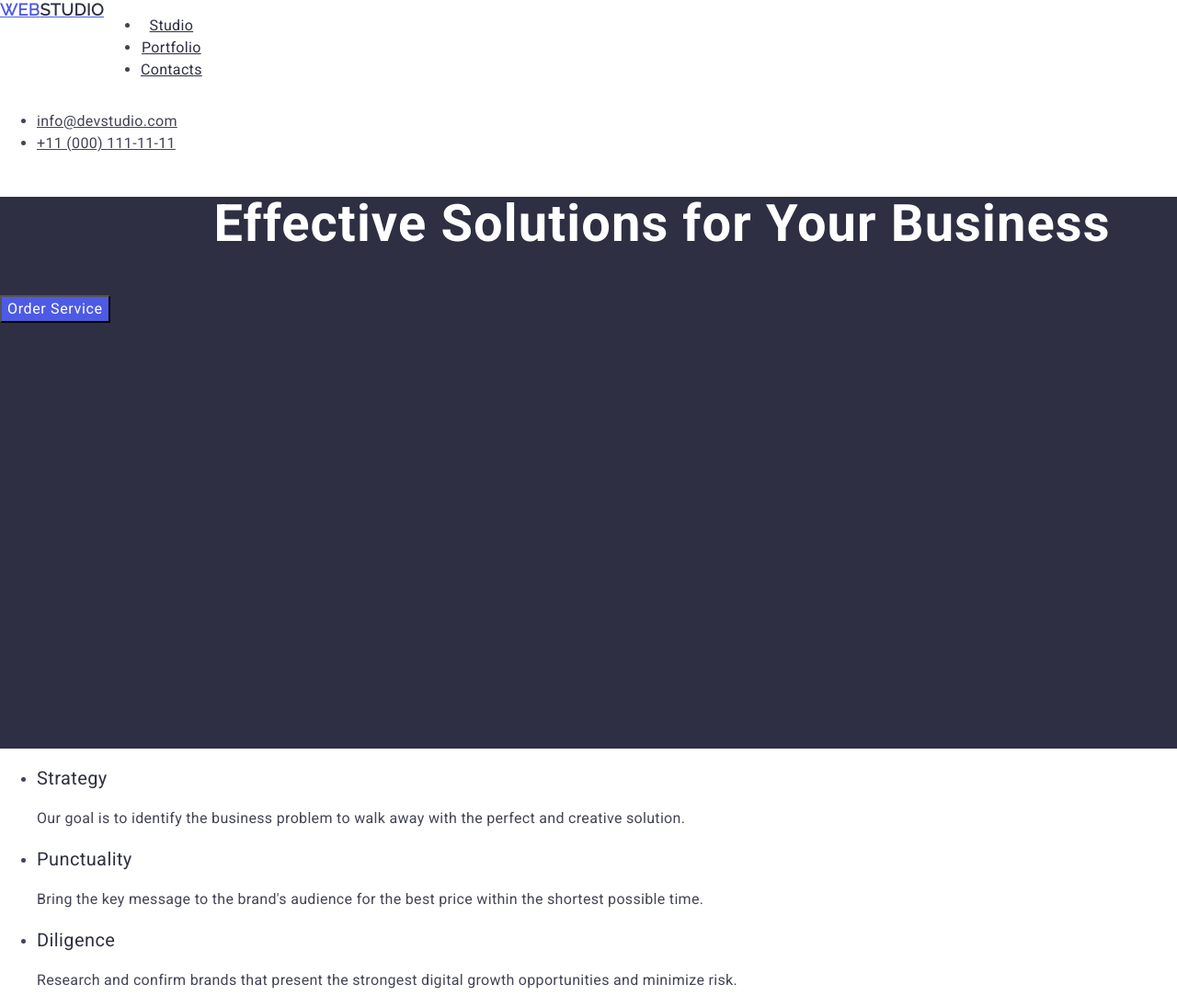
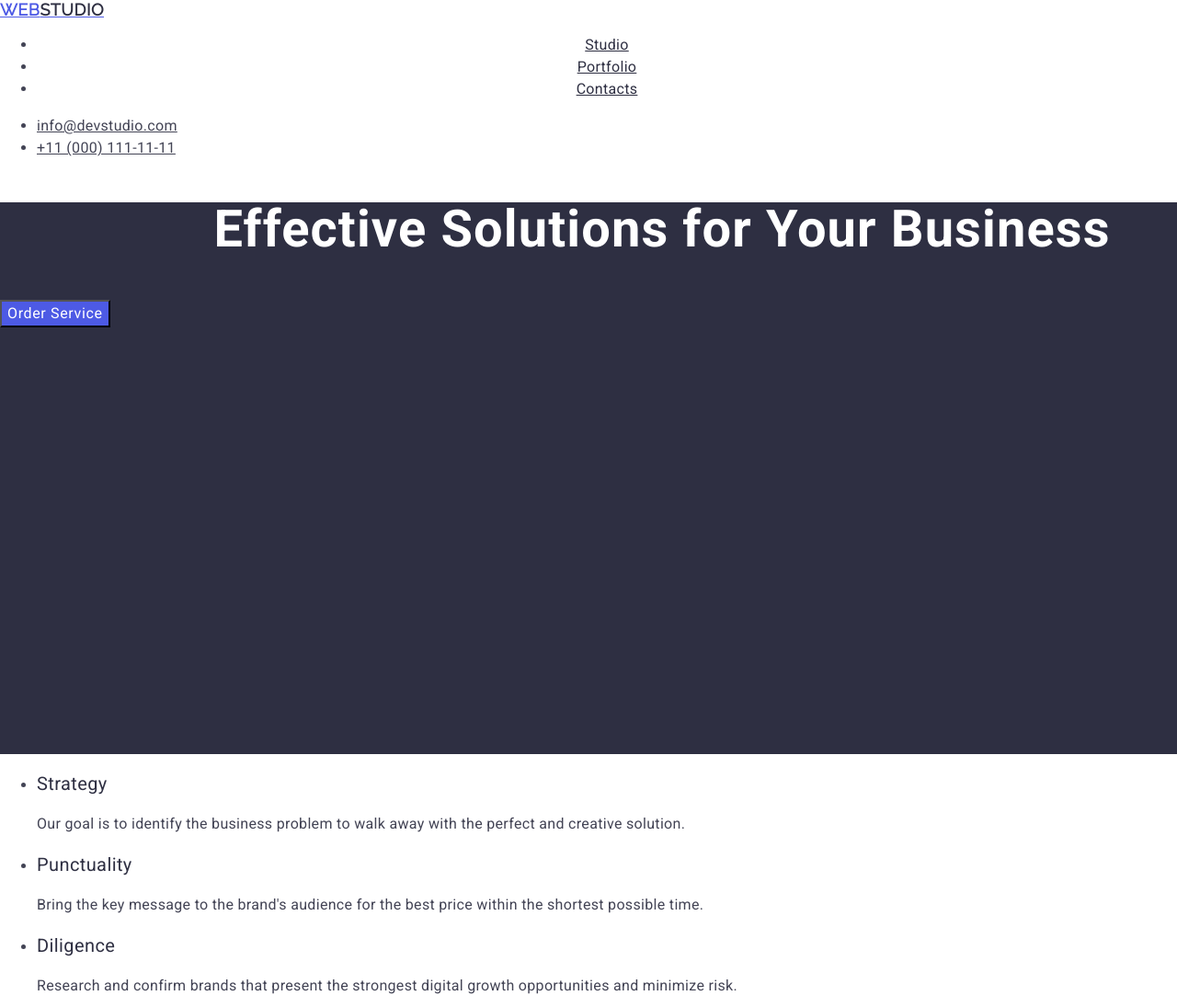
Before and after one commit to ReaperDal/homework2, a plain HTML site: page index.html in a window 1280 px wide. Shown: the top 1095 px of the page at 92% size. Drawn offline with nearby package versions, Linux system fonts and the light colour scheme.

Commit message:
Update styles.css

```diff
--- a/css/styles.css
+++ b/css/styles.css
@@ -11,8 +11,7 @@ body {
   /* ================================================================== */
 
   .navigation {
-  display: flex;
-  flex-direction: row;
+
   }
 
   .logo {
@@ -130,8 +129,7 @@ section2 - subhero
 
 
 .subhero{
-  width: 1440px;
-  height: 732px;
+
 }
 
 .subhero-hidden-title{
```
